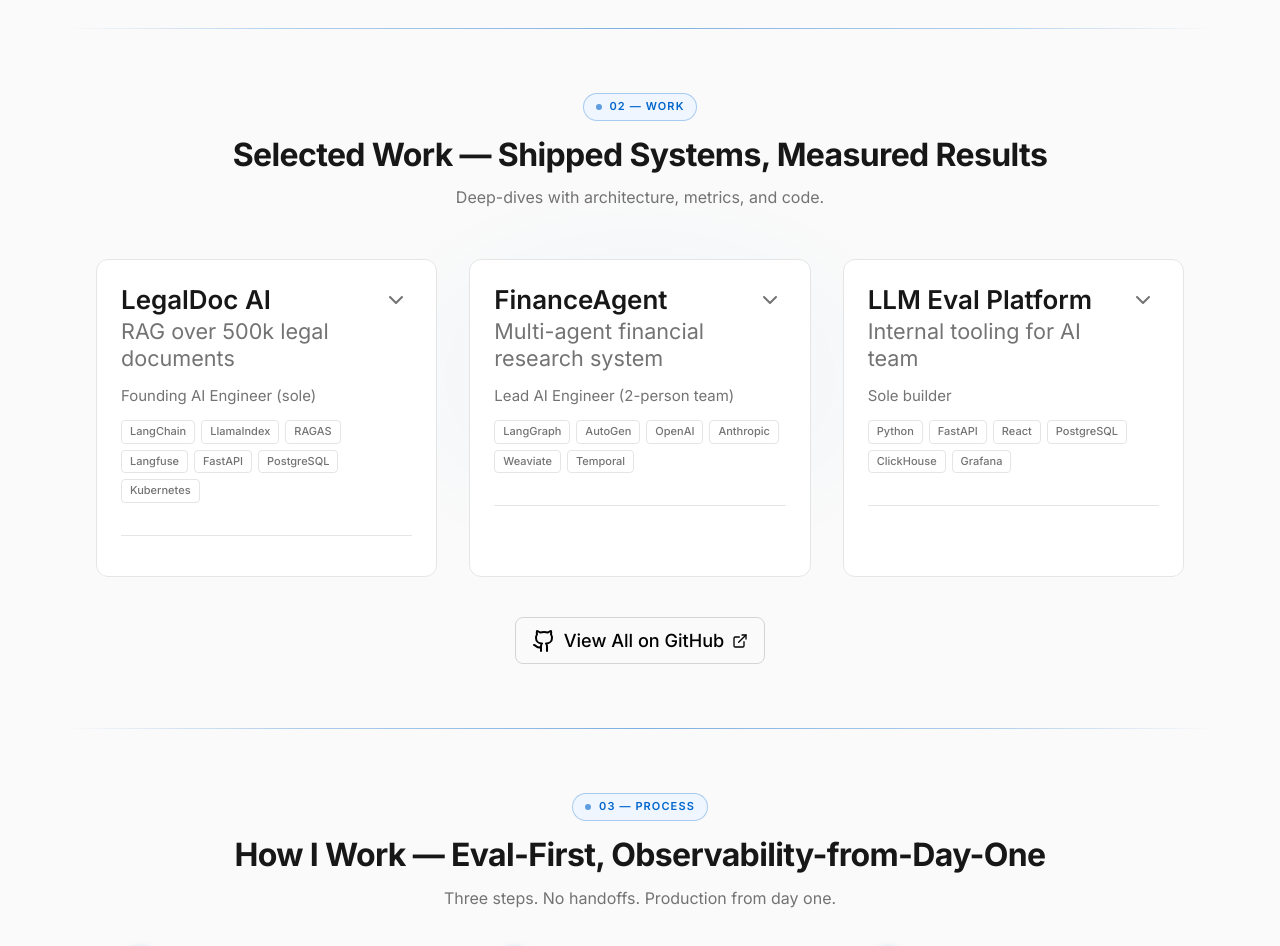
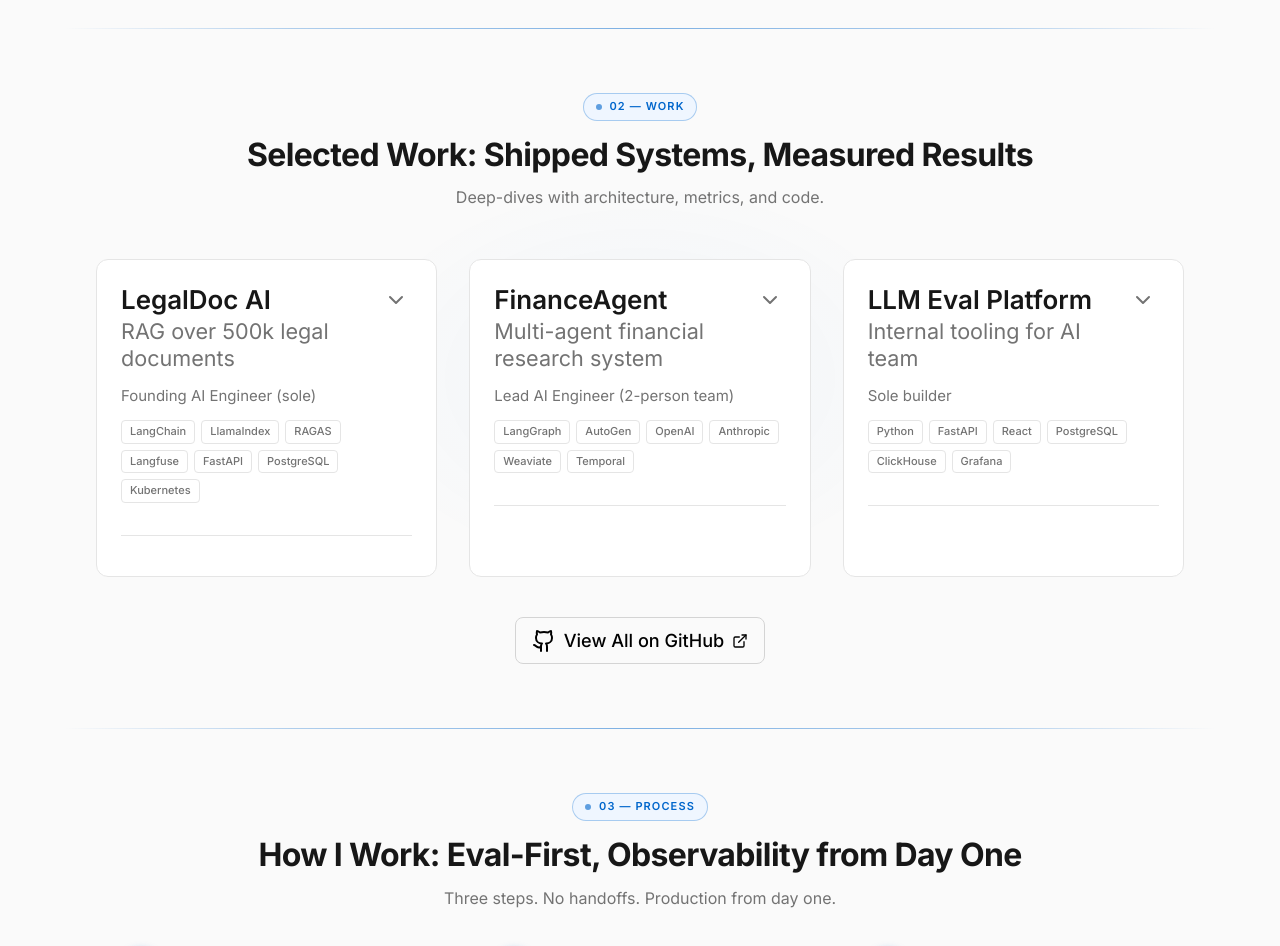
Before and after one commit to mofrey-max/portfolio, a Next.js app: page / in a window 1280 px wide. Shown: the part 2280-3226 px from the top of the page. Built offline with nearby package versions, Linux system fonts and the light colour scheme.

Commit message:
Professional headings without em-dashes: How I Work, Selected Work, Proof (colon style)

```diff
--- a/src/components/sections/Process.tsx
+++ b/src/components/sections/Process.tsx
@@ -46,7 +46,7 @@
         <div className="section-header-immersive reveal-section">
           <span className="section-badge">03 — Process</span>
           <h2 id="process-heading">
-            How I Work — Eval-First, Observability-from-Day-One
+            How I Work: Eval-First, Observability from Day One
           </h2>
           <p>Three steps. No handoffs. Production from day one.</p>
         </div>
--- a/src/components/sections/Proof.tsx
+++ b/src/components/sections/Proof.tsx
@@ -34,7 +34,7 @@
       <div className="max-w-6xl mx-auto">
         <div className="section-header-immersive reveal-section">
           <span className="section-badge">05 — Proof</span>
-          <h2 id="proof-heading">Proof — Code, Metrics, References</h2>
+          <h2 id="proof-heading">Proof: Code, Metrics, References</h2>
           <p>Specific results. Real testimonials. Open source.</p>
         </div>
 
--- a/src/components/sections/Work.tsx
+++ b/src/components/sections/Work.tsx
@@ -133,7 +133,7 @@
         <div className="section-header-immersive reveal-section">
           <span className="section-badge">02 — Work</span>
           <h2 id="work-heading">
-            Selected Work — Shipped Systems, Measured Results
+            Selected Work: Shipped Systems, Measured Results
           </h2>
           <p>Deep-dives with architecture, metrics, and code.</p>
         </div>
```
